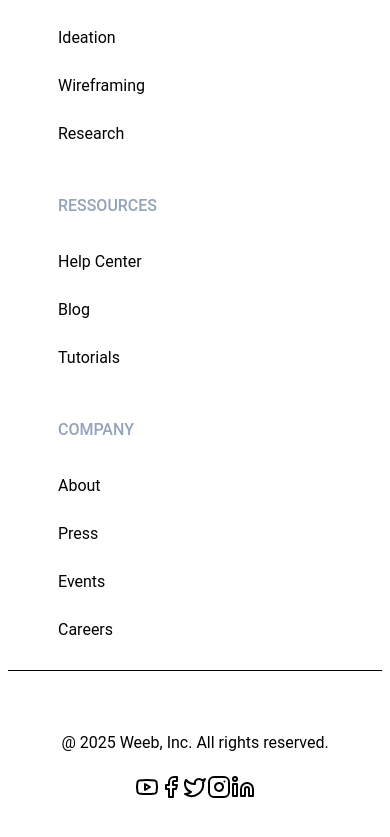
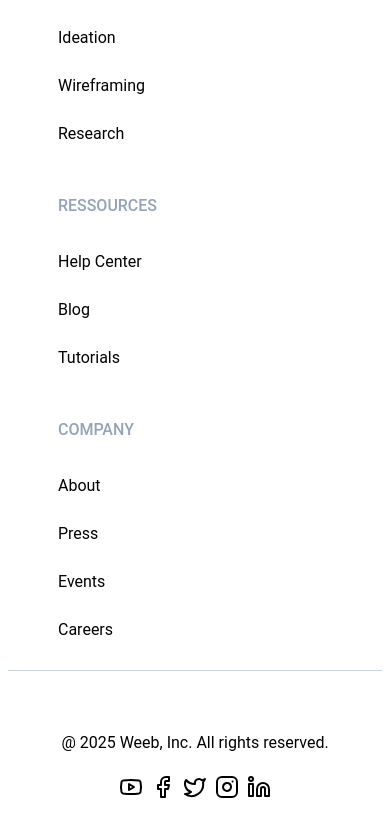
Before and after one commit to PierreSaumet/DST-P1, a React (Vite) app in the folder frontend/: page / in a window 390 px wide. Shown: the part 3612-4449 px from the top of the page. Built offline with nearby package versions, Linux system fonts and the light colour scheme.

Commit message:
fix(footer): color border

```diff
--- a/frontend/src/components/Footer.jsx
+++ b/frontend/src/components/Footer.jsx
@@ -41,14 +41,14 @@ function Footer() {
         </div>
       </div>
 
-      <div class="mt-2 flex flex-col items-center border-t py-15 md:flex-row md:justify-between">
+      <div class="border-footer-border mt-2 flex flex-col items-center border-t py-15 md:flex-row md:justify-between">
         <h2 class="">@ 2025 Weeb, Inc. All rights reserved.</h2>
         <div class="my-5 flex flex-row px-1 lg:my-0">
-          <Youtube size={24} class="mx-0 lg:mx-2" />
-          <Facebook size={24} class="mx-0 lg:mx-2" />
-          <Twitter size={24} class="mx-0 lg:mx-2" />
-          <Instagram size={24} class="mx-0 lg:mx-2" />
-          <Linkedin size={24} class="mx-0 lg:mx-2" />
+          <Youtube size={24} class="mx-1 lg:mx-2" />
+          <Facebook size={24} class="mx-1 lg:mx-2" />
+          <Twitter size={24} class="mx-1 lg:mx-2" />
+          <Instagram size={24} class="mx-1 lg:mx-2" />
+          <Linkedin size={24} class="mx-1 lg:mx-2" />
         </div>
       </div>
     </div>
--- a/frontend/src/index.css
+++ b/frontend/src/index.css
@@ -4,6 +4,7 @@
   --color-layout-bg: #0F172A; /* used in background */
   --color-main-text: #9333EA; /* purple */
   --color-header-bg: #131b2e; /* dark blue, used for header*/
+  --color-footer-border: #CBD5E1;
   --color-blue-gray: #94A3B8;
   --color-white-gray: #C4C4C4; /* used for login page */
   --font-roboto: "Roboto", sans-serif;
```
